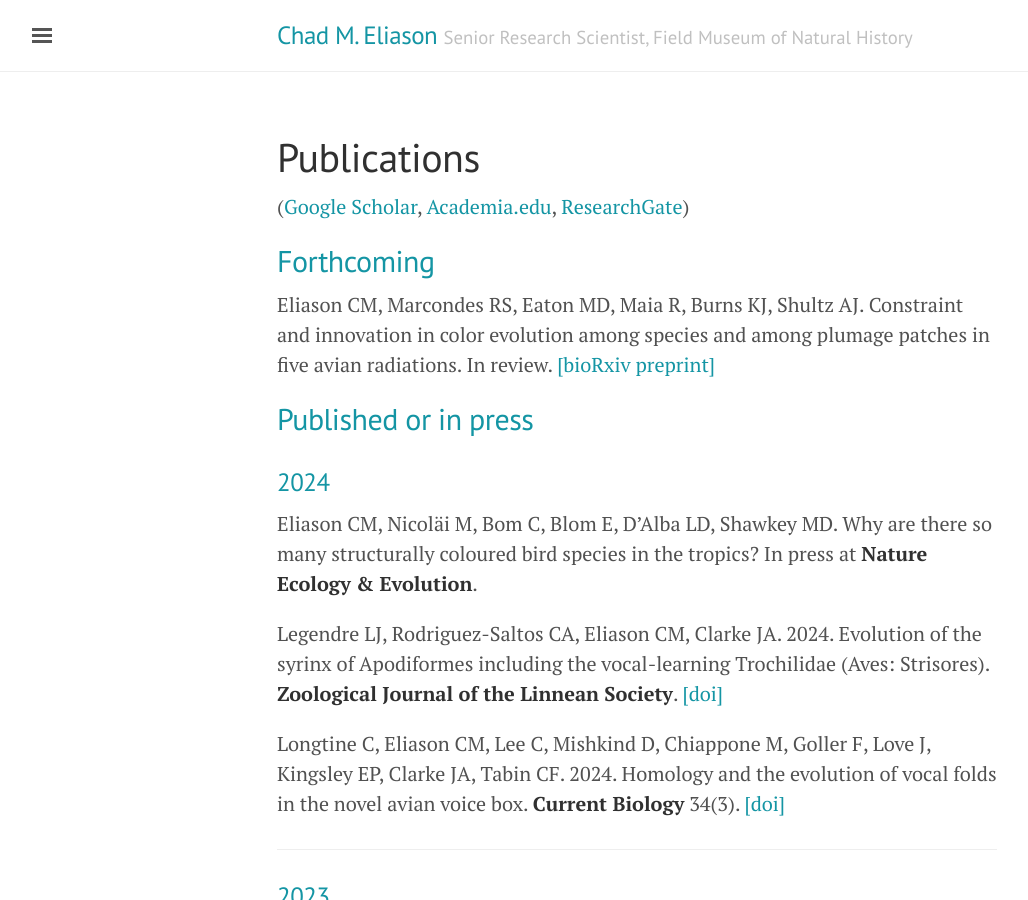
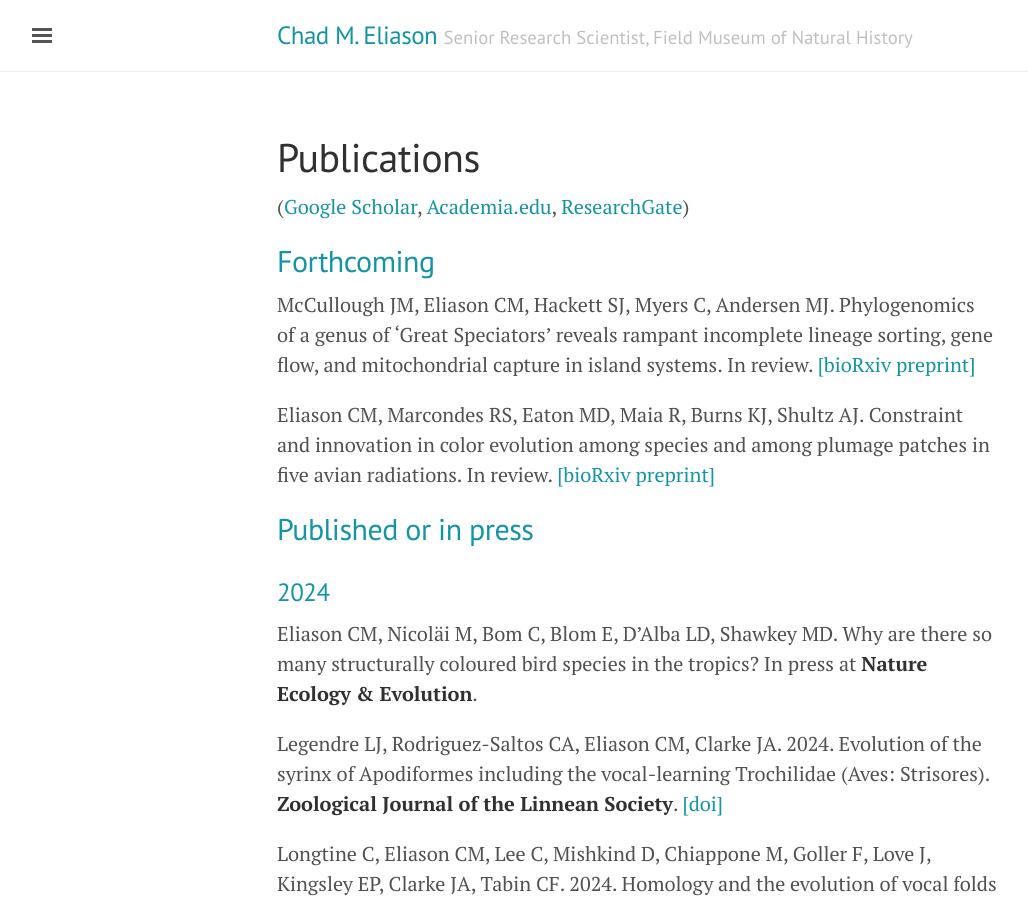
Before and after one commit to celiason/celiason.github.io, a Jekyll site: the page built from 2-publications.md, in a window 1280 px wide and 900 px high. Shown: the whole window, without its empty margins (3-1031 px from the left). Built offline with Jekyll 4.4.1, drawn with Linux system fonts in a browser that asks for light colours.

Commit message:
Update 2-publications.md

```diff
--- a/2-publications.md
+++ b/2-publications.md
@@ -6,6 +6,8 @@ title: Publications
 ([Google Scholar](http://scholar.google.com/citations?user=IJ7DM7kAAAAJ&amp;hl=en), [Academia.edu](http://utexas.academia.edu/ChadEliason), [ResearchGate](https://www.researchgate.net/profile/Chad_Eliason))
 
 ## Forthcoming
+
+McCullough JM, Eliason CM, Hackett SJ, Myers C, Andersen MJ. Phylogenomics of a genus of ‘Great Speciators’ reveals rampant incomplete lineage sorting, gene flow, and mitochondrial capture in island systems. In review. [[bioRxiv preprint]](https://doi.org/10.1101/2024.08.28.610082)
 
 Eliason CM, Marcondes RS, Eaton MD, Maia R, Burns KJ, Shultz AJ. Constraint and innovation in color evolution among species and among plumage patches in five avian radiations. In review. [[bioRxiv preprint]](https://doi.org/10.1101/2023.08.02.551664)
 
```
